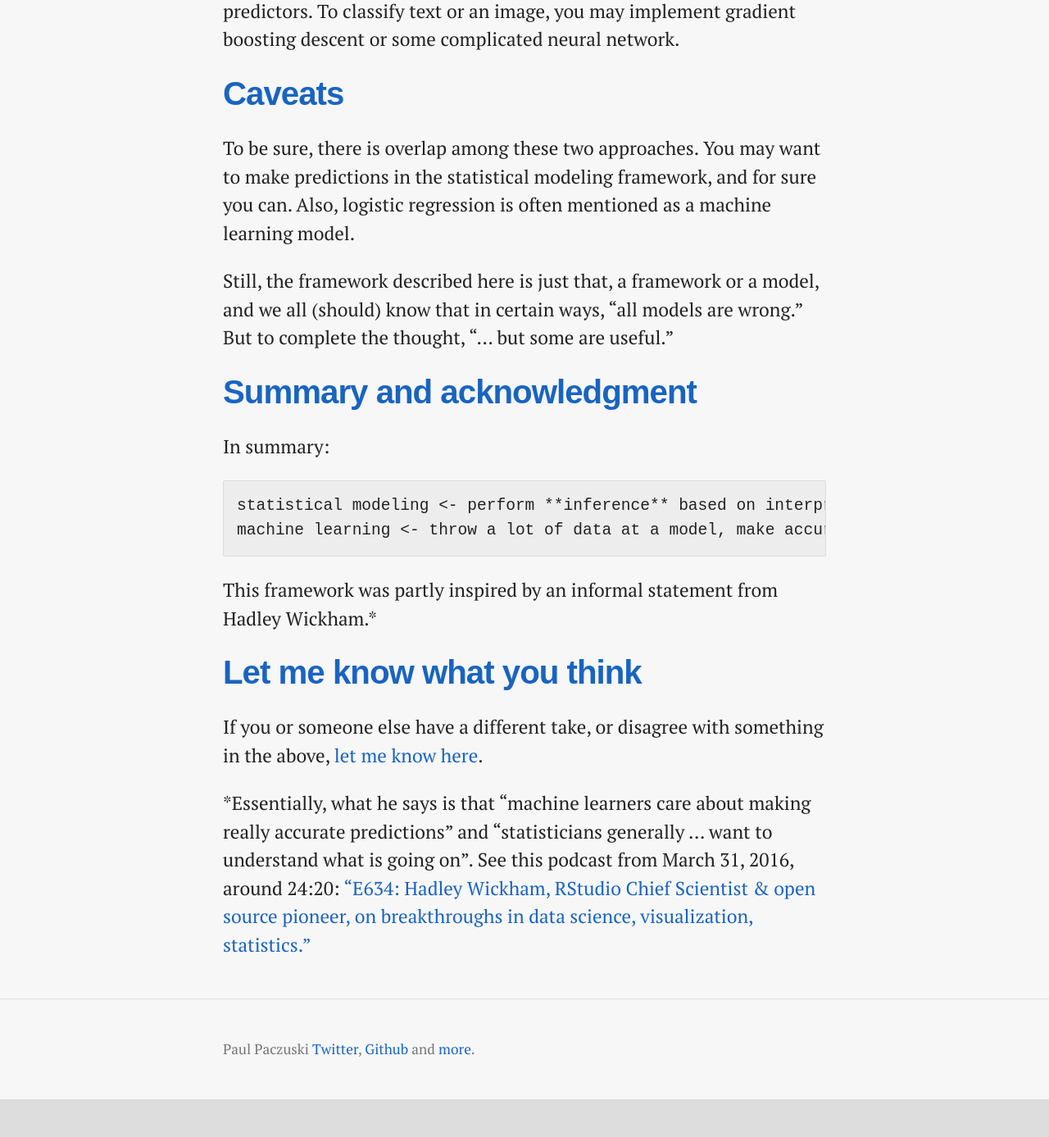
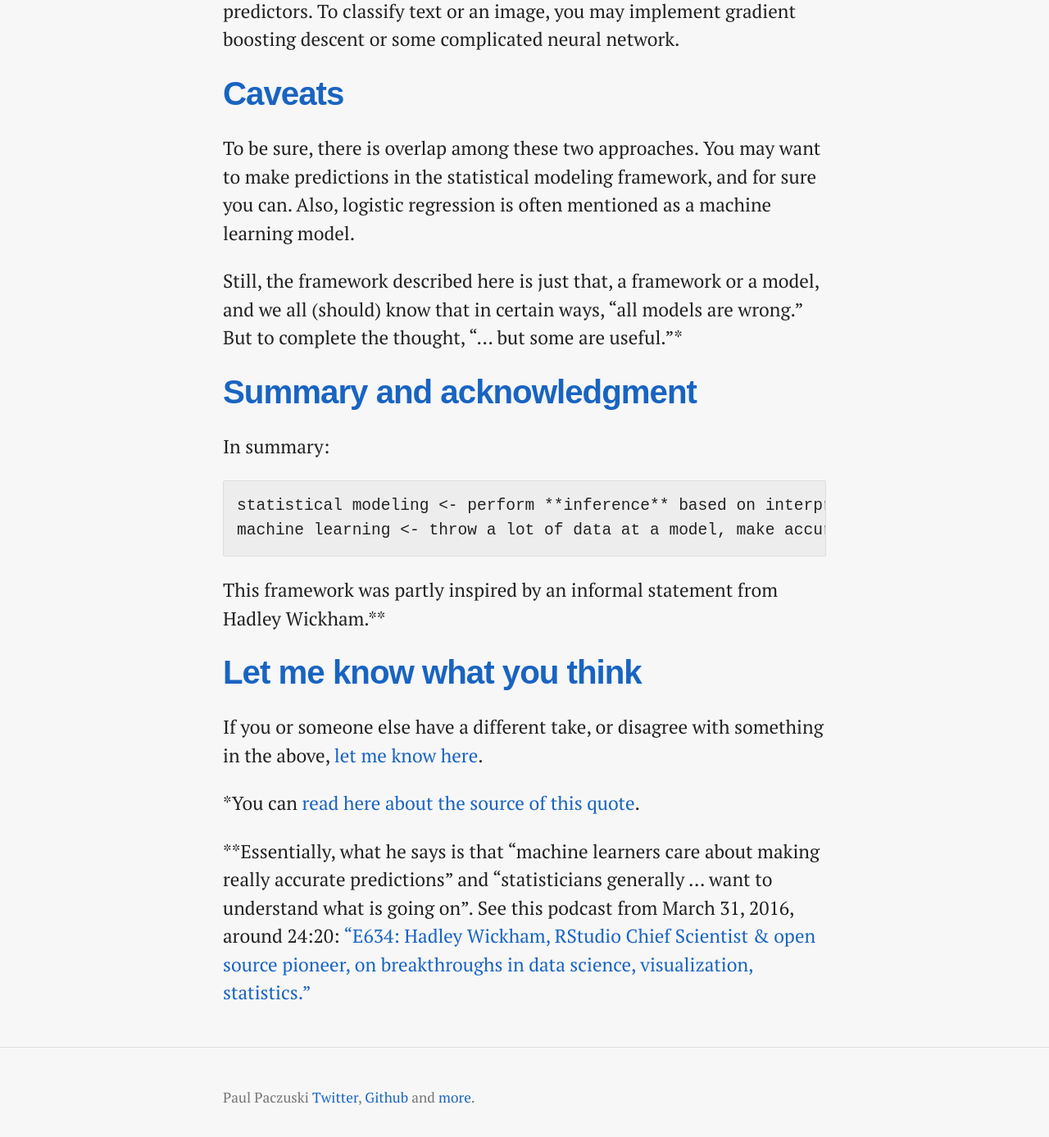
Before and after one commit to pavopax/pavopax.github.io, a Jekyll site: the page built from _posts/2016-07-12-statistical-modeling-vs-machine-learning.md, in a window 1280 px wide and 1400 px high, scrolled down 1834 px. Shown: the top 1387 px of the window at 82% size. Built offline with Jekyll 4.4.1, drawn with Linux system fonts in a browser that asks for light colours; nearby versions of some CDN libraries; library files that are not in the unit come from our copies; before the commit the page ends 3175 px from its top, so only the background shows below that.

Commit message:
[tweak] add GEP Box quote source

```diff
--- a/_posts/2016-07-12-statistical-modeling-vs-machine-learning.md
+++ b/_posts/2016-07-12-statistical-modeling-vs-machine-learning.md
@@ -59,7 +59,7 @@ logistic regression is often mentioned as a machine learning model.
 
 Still, the framework described here is just that, a framework or a model, and
 we all (should) know that in certain ways, "all models are wrong." But to
-complete the thought, "... but some are useful."
+complete the thought, "... but some are useful."*
 
 ## Summary and acknowledgment
 
@@ -68,7 +68,7 @@ In summary:
 	statistical modeling <- perform **inference** based on interpretable models
 	machine learning <- throw a lot of data at a model, make accurate **predictions**. Interpretability not important
 
-This framework was partly inspired by an informal statement from Hadley Wickham.*
+This framework was partly inspired by an informal statement from Hadley Wickham.**
 
 
 ## Let me know what you think
@@ -78,7 +78,9 @@ disagree with something in the above,
 [let me know here](http://twitter.com/pavopax).
 
 
-*Essentially, what he says is that "machine learners care about making really
+*You can [read here about the source of this quote](https://en.wikipedia.org/wiki/All_models_are_wrong).
+
+**Essentially, what he says is that "machine learners care about making really
 accurate predictions" and "statisticians generally ... want to understand what
 is going on". See this podcast from March 31, 2016, around 24:20:
 ["E634: Hadley Wickham, RStudio Chief Scientist & open source pioneer, on breakthroughs in data science, visualization, statistics."](https://itunes.apple.com/us/podcast/e634-hadley-wickham-rstudio/id315114957?i=1000365906688&mt=2)
```
